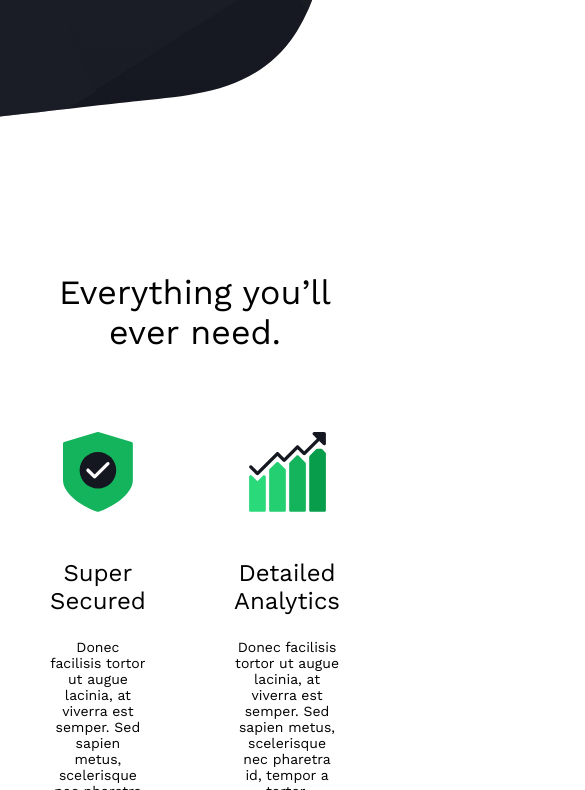
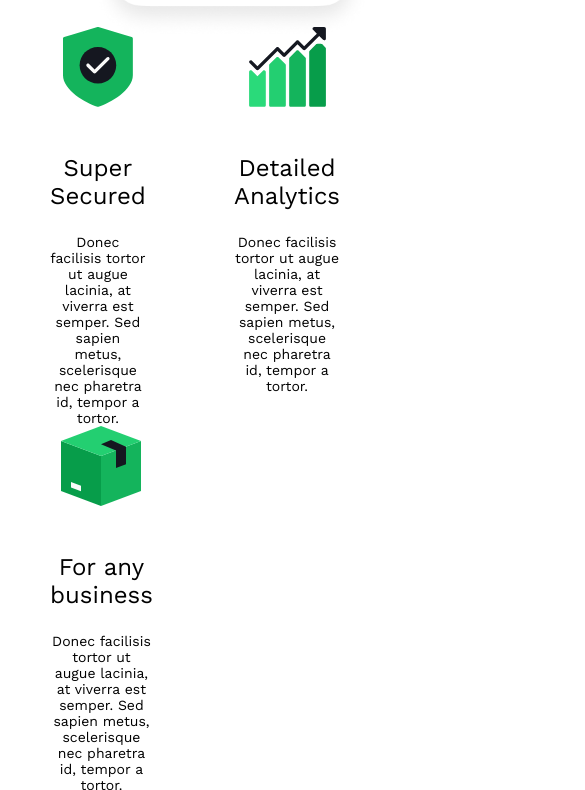
Before and after one commit to kovalenkoiryna15/beepb-landing-page, a website: page index.html in a window 390 px wide. Shown: the part 728-1518 px from the top of the page, 585 px wide, since content can reach past the window. Drawn offline with nearby package versions, Linux system fonts and the light colour scheme.

Commit message:
feat: media mobile--small

```diff
--- a/sass/abstracts/_mixins.scss
+++ b/sass/abstracts/_mixins.scss
@@ -37,10 +37,10 @@
   @media (max-width: $tablet-width) {@content;}
 }
 
-@mixin media-mobile {
+@mixin media-mobile--big {
   @media (max-width: $mobile-big-width) {@content;}
 }
 
-@mixin media-mobilesmall {
+@mixin media-mobile--small {
   @media (max-width: $mobile-small-width) {@content;}
 }
--- a/sass/base/_hamburgermenu.scss
+++ b/sass/base/_hamburgermenu.scss
@@ -6,6 +6,9 @@
   border-radius: 5px;
   height: 3px;
   width: 100%;
+  @include media-mobile--small {
+    height: 2.61px;
+  }
 }
 
 .hamburger {
@@ -13,9 +16,6 @@
   position: relative;
   width: 31px;
   height: 25px;
-  @include media-tablet {
-    display: inline-block;
-  }
   &:before {
     @extend %hamburger-line;
     top: 0;
@@ -26,6 +26,13 @@
     bottom: 0;
     left: 0;
   }
+  @include media-tablet {
+    display: inline-block;
+  }
+  @include media-mobile--small {
+    width: 27px;
+    height: 21.77px;
+  }
 }
 .hamburger__line {
   @extend %hamburger-line;
--- a/sass/base/_logo.scss
+++ b/sass/base/_logo.scss
@@ -8,9 +8,16 @@
 .logo-object {
   width: 148px;
   height: 40px;
+  @include media-mobile--small {
+    height: 33px;
+    width: auto;
+  }
 }
 .logo-path {
   @extend %transition;
+  @include media-mobile--small {
+    fill: $color-brand;
+  }
 }
 .logo-svg {
   cursor: pointer;
--- a/sass/components/_benefits.scss
+++ b/sass/components/_benefits.scss
@@ -51,3 +51,8 @@
     }
   }
 }
+.benefits__buttons {
+  @include media-mobile--small {
+    padding-bottom: 40px;
+  }
+}
--- a/sass/components/_downloads.scss
+++ b/sass/components/_downloads.scss
@@ -5,6 +5,10 @@
   display: flex;
   flex-direction: column;
   align-items: center;
+  @include media-mobile--small {
+    text-align: center;
+    padding-bottom: 100px;
+  }
 }
 .downloads__description {
   margin: 0 0 12px 0;
@@ -16,10 +20,16 @@
 .slide__arrow {
   display: flex;
   justify-content: center;
+  @include media-mobile--small {
+    align-items: center;
+  }
 }
 .arrow {
   width: 100px;
   height: 100px;
+  @include media-mobile--small {
+    width: 50px;
+  }
 }
 .arrow-path {
   @extend %transition;
@@ -46,6 +56,9 @@
   display: flex;
   align-items: center;
   justify-content: center;
+  @include media-mobile--small {
+    flex-direction: column;
+  }
 }
 .person__icon {
   margin: 0 30px 0 0;
--- a/sass/components/_features.scss
+++ b/sass/components/_features.scss
@@ -14,6 +14,9 @@
   flex-direction: column;
   align-items: center;
   text-align: center;
+  @include media-mobile--small {
+    padding-bottom: 40px;
+  }
 }
 .feature__title {
   margin: 24px 0;
--- a/sass/components/_footer.scss
+++ b/sass/components/_footer.scss
@@ -22,6 +22,9 @@
   & >* {
     width: 100%;
     margin-bottom: 92px;
+    @include media-mobile--small {
+      margin-bottom: 40px;
+    }
   }
 }
 .footer-navigation__column__title {
@@ -36,6 +39,9 @@
 }
 .copyright__social-media {
   display: flex;
+  @include media-mobile--small {
+    flex-direction: column-reverse;
+  }
 }
 .copyright {
   flex-grow: 5;
@@ -44,6 +50,10 @@
   display: flex;
   justify-content: space-between;
   flex-grow: 1;
+  @include media-mobile--small {
+    justify-content: space-around;
+    margin-bottom: 40px;
+  }
 }
 .media-svg {
   @extend %transition;
--- a/sass/components/_header.scss
+++ b/sass/components/_header.scss
@@ -1,6 +1,9 @@
 .header {
   padding: 60px 0px;
   color: $color-light;
+  @include media-mobile--small {
+    padding: 20px 0px;
+  }
 }
 .header__wrapper {
   display: flex;
--- a/sass/components/_plans.scss
+++ b/sass/components/_plans.scss
@@ -11,6 +11,9 @@
   align-items: center;
   max-width: 400px;
   margin: 40px 0px;
+  @include media-mobile--small {
+    padding-bottom: 40px;
+  }
 }
 .plans__description {
   margin-bottom: 80px;
--- a/sass/components/_promo.scss
+++ b/sass/components/_promo.scss
@@ -5,28 +5,37 @@
 .promo-content {
   padding: 11px 0px 0px 0px;
   color: $color-light;
+  @include media-mobile--small {
+    padding-top: 0px;
+    padding: 40px 0;
+  }
 }
 .promo-content__wrapper {
   display: flex;
   padding: 30px 0px 0px 0px;
+  @include media-mobile--small {
+    flex-direction: column-reverse;
+  }
 }
 .promo-images {
   height: 821.63px;
   width: 540.65px;
-  margin: 60px 0px 0px 0px;
+  margin: 60px 20% 0px 0px;
   @include media-tablet {
-    width: calc(540.65px - 540.65px * 0.2);
-    height: calc(821.63px - 821.63px * 0.1);
+    height: auto;
+    width: max-content;
+  }
+  @include media-mobile--small {
+    margin: 20px 0 0 0;
   }
 }
 .promo-images__wrapper {
   display: inline-block;
   position: relative;
-  height: 821.63px;
-  width: 540.65px;
-  @include media-tablet {
-    width: calc(540.65px - 540.65px * 0.2);
-    height: calc(821.63px - 821.63px * 0.2);
+  height: 100%;
+  width: 100%;
+  @include media-mobile--small {
+    position: unset;
   }
 }
 .promo-image__wrapper {
@@ -34,8 +43,11 @@
   height: 701.63px;
   width: 340.65px;
   @include media-tablet {
-    width: calc(340.65px - 340.65px * 0.2);
-    height: calc(701.63px - 701.63px * 0.2);
+    height: auto;
+    width: max-content;
+  }
+  @include media-mobile--small {
+    position: unset;
   }
 }
 .promo-image {
@@ -46,31 +58,41 @@
     transform: scale(1.1);
   }
   @include media-tablet {
-    width: 80%;
-    height: 80%;
+    width: 70%;
+    height: 70%;
   }
 }
 .promo-image_front {
   z-index: 30;
-  left: 200px;
+  left: 60%;
   top: -60px;
 }
 .promo-image_back {
   z-index: 1;
   left: 40px;
+  @include media-mobile--small {
+    display: none;
+  }
 }
 .promo__description {
   padding: 150px 10px 0px 10px;
   @include media-tablet {
     padding-top: 50px;
   }
+  @include media-mobile--small {
+    text-align: center;
+    padding: 30px 0;
+  }
 }
 .promo__title {
-  margin: 0 0 30px 0;
+  margin-bottom: 30px;
+  @include media-mobile--small {
+    margin-bottom: 40px;
+  }
 }
 .promo__text {
   color: $color-normal;
-  padding: 0px 40px 0px 0px;
+  margin-bottom: 40px;
 }
 .promo__buttons {
   display: flex;
@@ -82,4 +104,8 @@
   @include media-tablet {
     flex-direction: column;
   }
+  @include media-mobile--small {
+    margin-bottom: 40px;
+    height: 130px;
+  }
 }
--- a/sass/components/_support.scss
+++ b/sass/components/_support.scss
@@ -5,16 +5,26 @@
   border-radius: 15px;
   margin: -92px 0 0 0;
   box-shadow: 10px 20px 60px rgba(0, 0, 0, 0.06);
+  @include media-mobile--small {
+    margin: 0 0;
+    max-width: 90%;
+  }
 }
 .support__wrapper {
   margin: 92px auto;
   display: flex;
   align-items: center;
   justify-content: center;
+  @include media-mobile--small {
+    margin: 0 0;
+  }
 }
 .support__content {
   max-width: 70%;
   text-align: center;
+  @include media-mobile--small {
+    margin: 40px 0;
+  }
 }
 .support__title {
   margin-bottom: 20px;
--- a/sass/layouts/_columns.scss
+++ b/sass/layouts/_columns.scss
@@ -1,8 +1,14 @@
 .layout-3-column {
   @include columns (31%);
+  @include media-mobile--small {
+    flex-direction: column;
+  }
 }
 .layout-5-column {
   @include columns (15%);
+  @include media-mobile--small {
+    flex-direction: column;
+  }
 }
 .layout-1-column_2-row {
   @include rows (5%);
--- a/sass/layouts/_wrapper.scss
+++ b/sass/layouts/_wrapper.scss
@@ -4,4 +4,7 @@
   @include media-laptop {
     padding: 0 50px;
   }
+  @include media-mobile--small {
+    padding: 0 20px;
+  }
 }
--- a/sass/style.scss
+++ b/sass/style.scss
@@ -16,10 +16,6 @@
 @import "base/mark";
 @import "base/hamburgermenu";
 
-//Layouts
-@import "layouts/wrapper";
-@import "layouts/columns";
-
 // Components
 @import "components/header";
 @import "components/promo";
@@ -29,3 +25,7 @@
 @import "components/downloads";
 @import "components/support";
 @import "components/footer";
+
+//Layouts
+@import "layouts/wrapper";
+@import "layouts/columns";
```
Also changed, not shown: sass/style.css, 1 other file.
